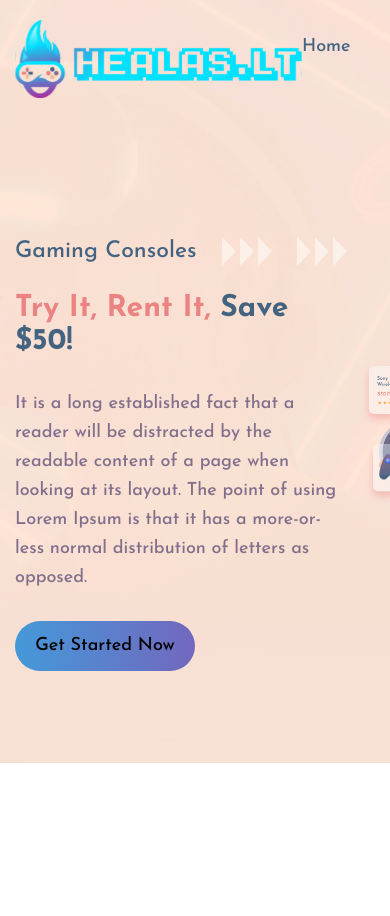
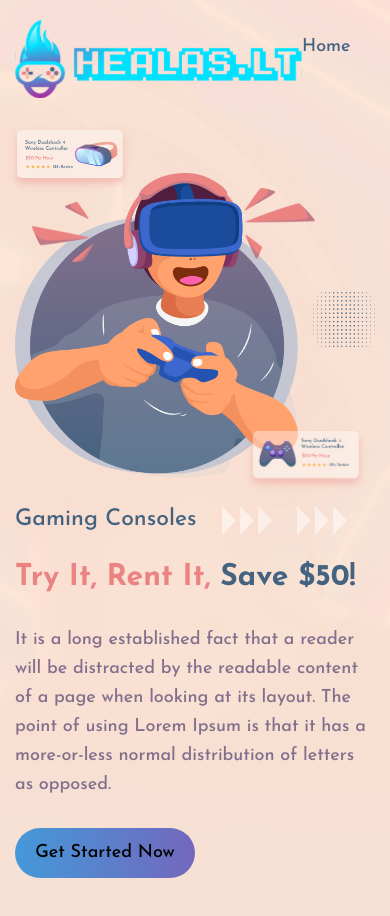
Before and after one commit to SergeyMalyuga/gogames-angular, an Angular app: page / in a window 390 px wide. Shown: the top 916 px of the page. Before the commit the page ends 844 px from the top, so only its background shows below. Built offline with nearby package versions, Linux system fonts and the light colour scheme.

Commit message:
style(hero): адаптировать .hero__offer
- hero__offer--vr:
 - (<=768px mobile) right: -25%
 - (<= 1140px desktop) right: -5vh

```diff
--- a/src/app/features/hero/hero.component.html
+++ b/src/app/features/hero/hero.component.html
@@ -15,7 +15,7 @@
     </div>
     <div class="hero__wrapper-offers">
       <div class="hero__wrapper-image">
-        <img src="/assets/images/raster/hero-circle.png" width="519" height="469" alt="">
+        <img class="hero__image-circle" src="/assets/images/raster/hero-circle.png" width="519" height="469" alt="">
         <img class="hero__image-character" src="/assets/images/raster/hero-character.png" width="543" height="585" alt="">
         <img class="hero__image-rays" src="/assets/images/raster/hero-rays.png" width="473" height="123" alt="">
         <div class="hero__offer hero__offer--vr">
@@ -25,6 +25,9 @@
           <img src="/assets/images/raster/hero-offer-dualshock.png" width="252" height="135" alt="Sony Dualshock 4 Wireless Controller">
         </div>
       </div>
+      <div class="hero__dots">
+        <img src="/assets/images/vector/hero-dots.svg" width="123" height="109" alt="">
+      </div>
     </div>
   </div>
 </section>
--- a/src/app/features/hero/hero.component.scss
+++ b/src/app/features/hero/hero.component.scss
@@ -1,7 +1,7 @@
 @use '../../../styles/variables' as variables;
 
 .hero {
-  padding: 237px 0 92px;
+  padding: 165px 0 92px;
   background-image: url("/assets/images/raster/hero-bg.jpg");
   background-size: cover;
   background-position: center;
@@ -11,11 +11,21 @@
     display: grid;
     grid-template-columns: 1fr 1.2fr;
     gap: 32px;
+
+    @media (width <= 768px) {
+      display: flex;
+      flex-direction: column;
+      align-items: center;
+    }
   }
 
   &__wrapper {
     &-info {
       position: relative;
+
+      @media (width <= 768px) {
+        order: 1;
+      }
     }
 
     &-offers {
@@ -24,14 +34,14 @@
       position: relative;
       gap: 30px;
 
-      &::after {
-        content: '';
-        width: 123px;
-        height: 109px;
-        background-image: url("/assets/images/vector/hero-dots.svg");
-        background-repeat: no-repeat;
-        background-position: center;
-        background-size: contain;
+      @media (width <= 400px) {
+        gap: 15px;
+      }
+
+      @media (width <= 768px) {
+        max-width: 400px;
+        width: 100%;
+        order: 0;
       }
     }
 
@@ -80,6 +90,12 @@
     &::after {
       order: 2;
     }
+
+    @media (width <= 360px) {
+      &::after {
+        content: none;
+      }
+    }
   }
 
   &__subtitle {
@@ -97,21 +113,33 @@
 
   &__image {
     &-character {
+      position: relative;
+      left: 0;
+      bottom: -8px;
+      animation: show-character 1.5s cubic-bezier(0.7, 0, 0.3, 1);
+      z-index: 3;
+    }
+
+    &-circle {
       position: absolute;
       bottom: 0;
       left: 0;
-      animation: show-character 1.5s cubic-bezier(0.7, 0, 0.3, 1);
-      z-index: 200;
+      z-index: -1;
     }
 
     &-rays {
       position: absolute;
-      top: -1vw;
+        top: 3vw;
       left: 3vh;
       opacity: 0;
       animation: show-rays 1.5s 1.5s cubic-bezier(0.7, 0, 0.3, 1);
       animation-fill-mode: forwards;
       z-index: 1;
+
+      @media (width <= 768px) {
+        top: 6vw;
+        left: 2vh;
+      }
     }
   }
 
@@ -121,15 +149,30 @@
     height: clamp(4.25rem, -0.5357rem + 9.9702vw, 8.4375rem);
 
     &--vr {
-      left: -5vw;
-      top: -60px;
+      left: -2vw;
+      top: -40px;
       z-index: 10;
     }
 
     &--dualshock {
-      right: -5vh;
+      right: -5vw;
       bottom: -20px;
       z-index: 300;
+
+      @media (width <= 768px) {
+        right: -25%;
+      }
+    }
+  }
+
+  &__dots {
+    max-width: clamp(3.875rem, -0.4821rem + 9.0774vw, 7.6875rem);
+    width: 100%;
+
+    img {
+      display: block;
+      width: 100%;
+      height: auto;
     }
   }
 }
```
